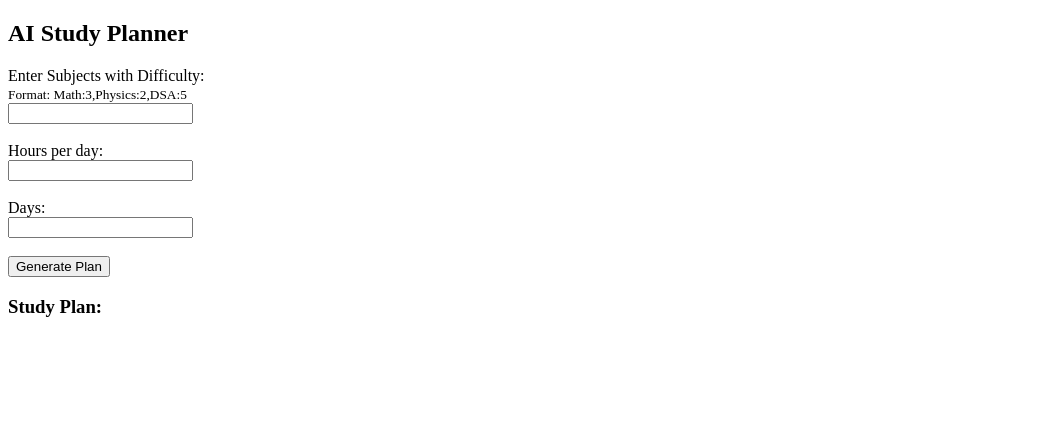
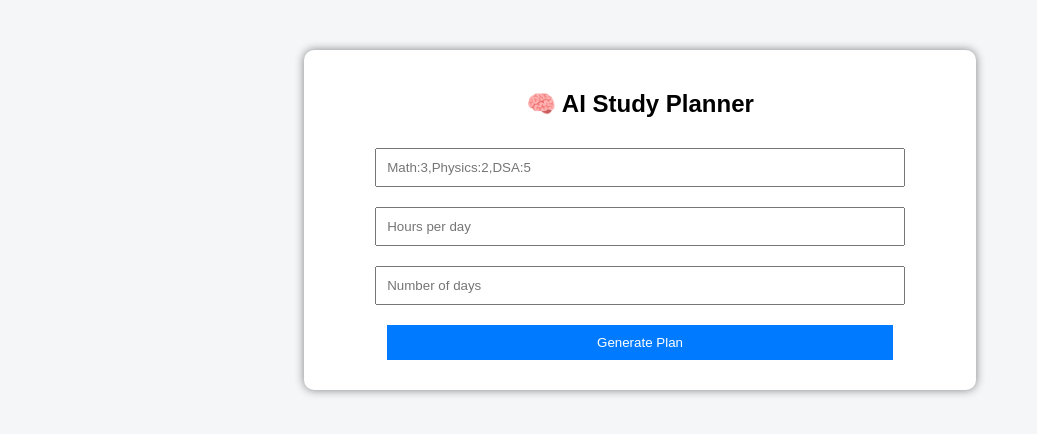
Before and after one commit to Sami-ullah72/ai-study-planner, a plain HTML site: page frontend/index.html in a window 1280 px wide. Shown: the whole page, without its empty margins (0-1037 px from the left). Drawn offline with Linux system fonts and the light colour scheme.

Commit message:
Js file updated

```diff
--- a/frontend/index.html
+++ b/frontend/index.html
@@ -2,27 +2,60 @@
 <html>
 <head>
     <title>AI Study Planner</title>
+    <style>
+        body {
+            font-family: Arial;
+            background-color: #f4f6f8;
+            text-align: center;
+        }
+
+        .container {
+            width: 50%;
+            margin: auto;
+            background: white;
+            padding: 20px;
+            margin-top: 50px;
+            border-radius: 10px;
+            box-shadow: 0px 0px 10px gray;
+        }
+
+        input, button {
+            padding: 10px;
+            margin: 10px;
+            width: 80%;
+        }
+
+        button {
+            background-color: #007BFF;
+            color: white;
+            border: none;
+            cursor: pointer;
+        }
+
+        .day {
+            background: #e9f2ff;
+            margin: 10px;
+            padding: 10px;
+            border-radius: 8px;
+            text-align: left;
+        }
+    </style>
 </head>
+
 <body>
 
-<h2>AI Study Planner</h2>
+<div class="container">
+    <h2>🧠 AI Study Planner</h2>
 
-<form id="plannerForm">
-    <label>Enter Subjects with Difficulty:</label><br>
-    <small>Format: Math:3,Physics:2,DSA:5</small><br>
-    <input type="text" id="subjects"><br><br>
+    <form id="plannerForm">
+        <input type="text" id="subjects" placeholder="Math:3,Physics:2,DSA:5" required>
+        <input type="number" id="hours" placeholder="Hours per day" required>
+        <input type="number" id="days" placeholder="Number of days" required>
+        <button type="submit">Generate Plan</button>
+    </form>
 
-    <label>Hours per day:</label><br>
-    <input type="number" id="hours"><br><br>
-
-    <label>Days:</label><br>
-    <input type="number" id="days"><br><br>
-
-    <button type="submit">Generate Plan</button>
-</form>
-
-<h3>Study Plan:</h3>
-<pre id="output"></pre>
+    <div id="output"></div>
+</div>
 
 <script>
 document.getElementById("plannerForm").addEventListener("submit", async function(e) {
@@ -45,7 +78,23 @@ document.getElementById("plannerForm").addEventListener("submit", async function
     });
 
     const data = await response.json();
-    document.getElementById("output").innerText = JSON.stringify(data, null, 2);
+
+    const outputDiv = document.getElementById("output");
+    outputDiv.innerHTML = "";
+
+    for (let day in data) {
+        let dayDiv = document.createElement("div");
+        dayDiv.className = "day";
+
+        let content = `<h3>${day}</h3>`;
+
+        for (let subject in data[day]) {
+            content += `<p>${subject}: ${data[day][subject]} hrs</p>`;
+        }
+
+        dayDiv.innerHTML = content;
+        outputDiv.appendChild(dayDiv);
+    }
 });
 </script>
 
--- a/frontend/main.js
+++ b/frontend/main.js
@@ -1 +1,3 @@
-const subjects = document.getElementById("subjects").value.split(",");
+const subjects = document.getElementById("subjects").value
+    .split(",")
+    .map(s => s.trim());
```
